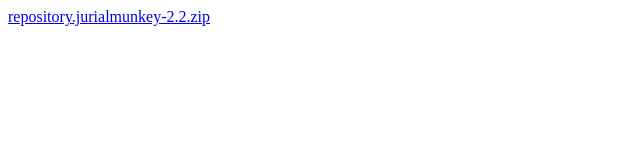
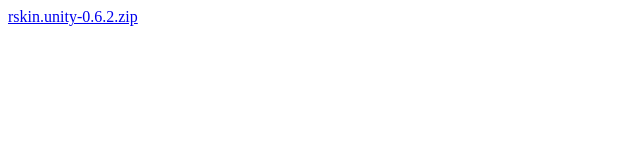
Before and after one commit to terminal-repo/terminal-repo.github.io, a plain HTML site: page index.html in a window 1280 px wide. Shown: the whole page, without its empty margins (0-640 px from the left). Drawn offline with Linux system fonts and the light colour scheme.

Commit message:
Update index.html

```diff
--- a/index.html
+++ b/index.html
@@ -1,2 +1,2 @@
 <!DOCTYPE html>
-<a href="repository.jurialmunkey-2.2.zip">repository.jurialmunkey-2.2.zip</a>
+<a href="skin.unity-0.6.2.zip">rskin.unity-0.6.2.zip</a>
```
